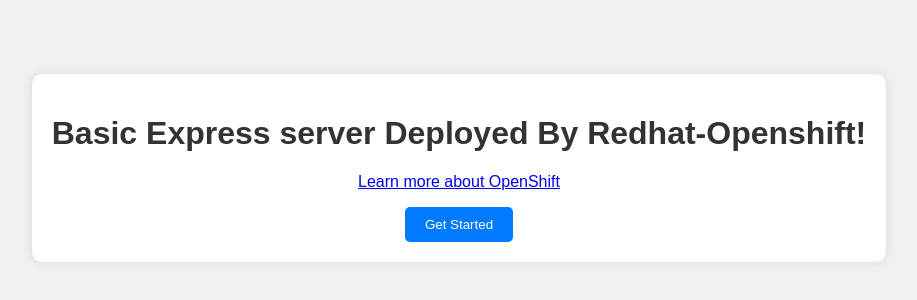
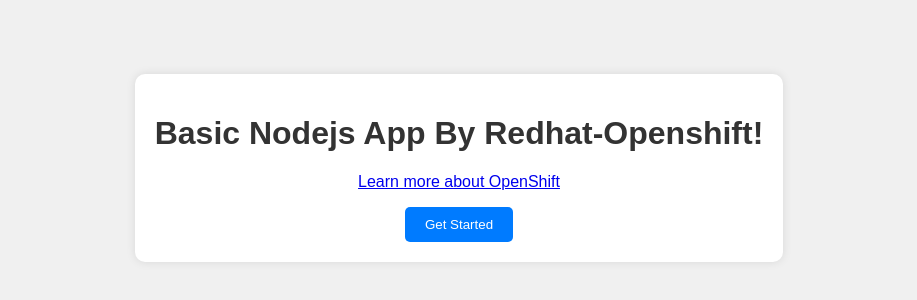
Before and after one commit to safuvanh/Nodejs-Basic-Demo, a website: page public/index.html in a window 1280 px wide. Shown: the part 232-532 px from the top of the page, without its empty margins (181-1098 px from the left). Drawn offline with Linux system fonts and the light colour scheme.

Commit message:
Update index.html

```diff
--- a/public/index.html
+++ b/public/index.html
@@ -44,7 +44,7 @@
 </head>
 <body>
   <div class="container">
-    <h1>Basic Express server Deployed By Redhat-Openshift!</h1>
+    <h1>Basic Nodejs App By Redhat-Openshift!</h1>
     <p><a href="https://developers.redhat.com/learn/openshift/foundations-openshift">Learn more about OpenShift</a></p>
     <button class="btn">Get Started</button>
   </div>
```
